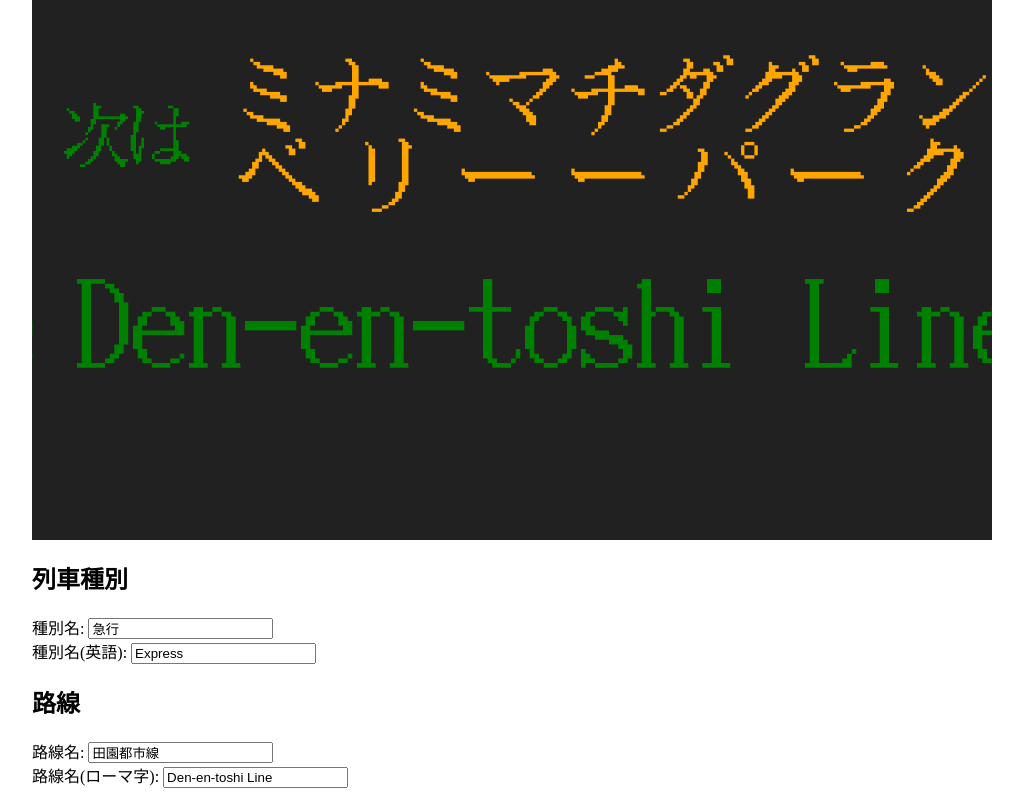
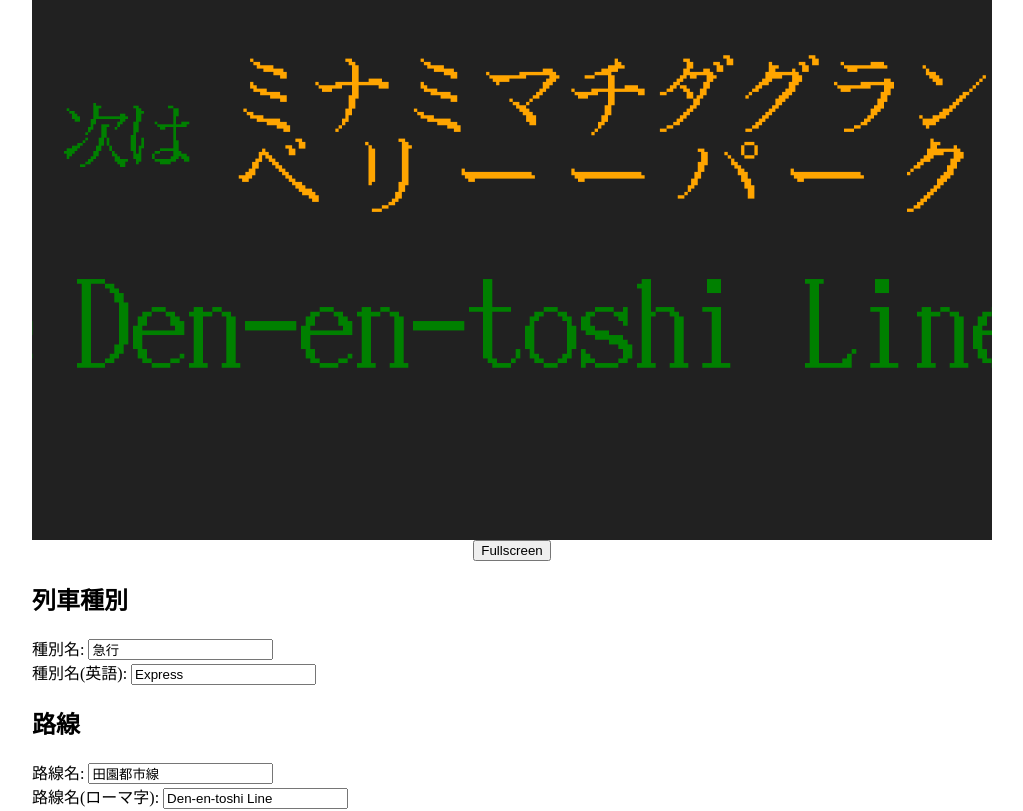
Before and after one commit to exp-tk/ledgen, a Next.js app: page / in a window 1280 px wide. Shown: the top 811 px of the page, without its empty margins (128-1151 px from the left). Built offline with nearby package versions, Linux system fonts and the light colour scheme.

Commit message:
フルスクリーンWIP

```diff
--- /dev/null
+++ b/app/components/Control.tsx
@@ -0,0 +1,11 @@
+type Props = { onRequestFullscreen: () => void };
+
+export const Control = ({ onRequestFullscreen }: Props) => {
+  return (
+    <div>
+      <button className="" onClick={onRequestFullscreen}>
+        Fullscreen
+      </button>
+    </div>
+  );
+};
--- a/app/components/LED.tsx
+++ b/app/components/LED.tsx
@@ -3,17 +3,20 @@
 import style from "./LED.module.css";
 import { LEDBoard } from "./LEDBoard";
 import { LEDHeader } from "./LEDHeader";
+import { forwardRef } from "react";
 
 const dotFont = localFont({
   src: "../fonts/JF-Dot-jiskan24.woff2",
   display: "swap",
 });
 
-export const LED = () => {
+export const LED = forwardRef<HTMLDivElement>((_, ref) => {
   return (
-    <div className={[style.container, dotFont.className].join(" ")}>
+    <div ref={ref} className={[style.container, dotFont.className].join(" ")}>
       <LEDHeader />
       <LEDBoard />
     </div>
   );
-};
+});
+
+LED.displayName = "LED";
--- a/app/page.tsx
+++ b/app/page.tsx
@@ -1,15 +1,21 @@
 "use client";
 import { Form } from "./components/Form";
+import { Control } from "./components/Control";
 import { LED } from "./components/LED";
 import { useUpdateLanguage } from "./hooks/useUpdateLanguage";
 import styles from "./page.module.css";
+import { useRef } from "react";
 
 export default function Home() {
+  const ledRef = useRef<HTMLDivElement | null>(null);
+  const handleRequestFullscreen = () => ledRef.current?.requestFullscreen();
+
   useUpdateLanguage();
 
   return (
     <main className={styles.main}>
-      <LED />
+      <LED ref={ledRef} />
+      <Control onRequestFullscreen={handleRequestFullscreen} />
       <Form />
     </main>
   );
```
